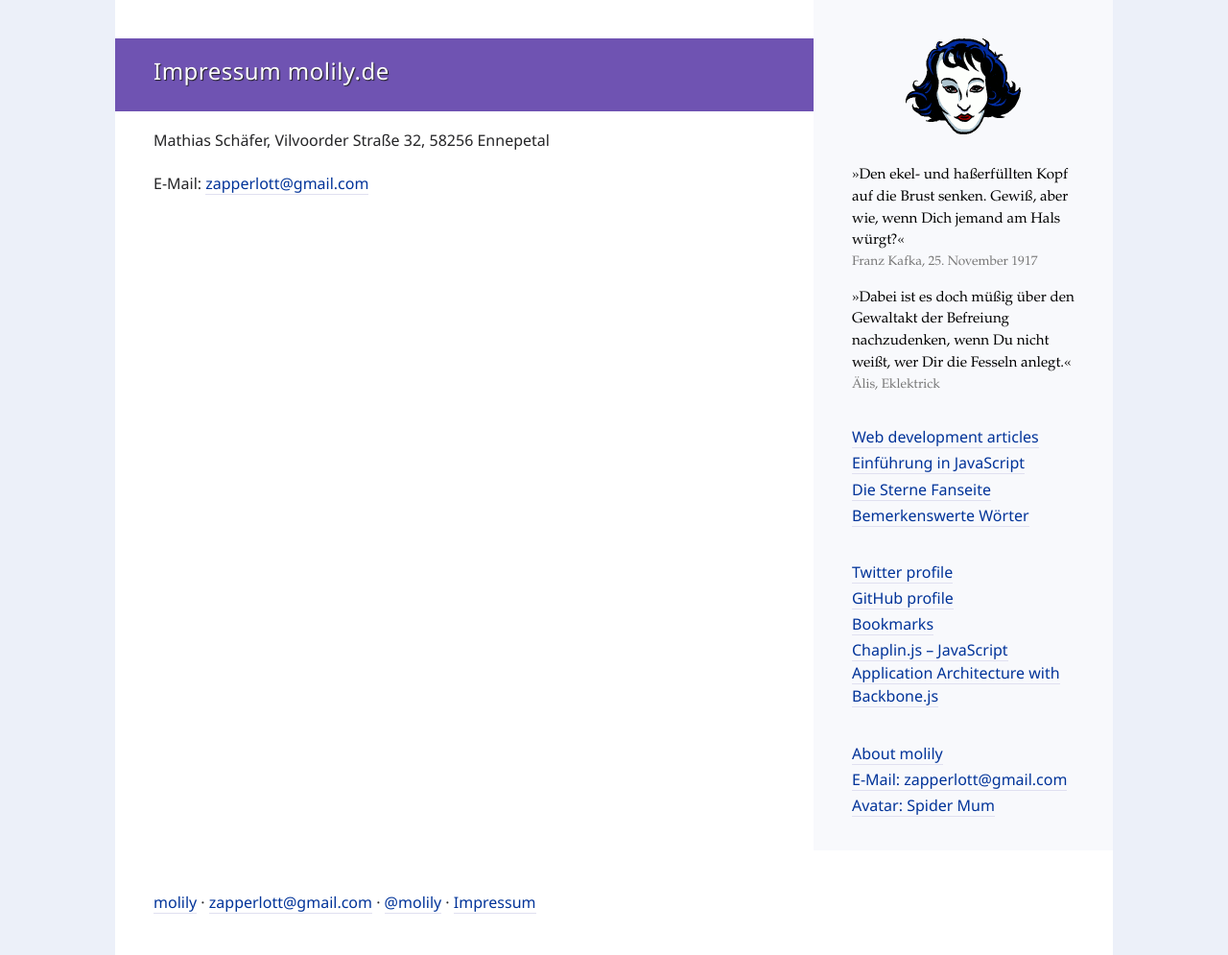
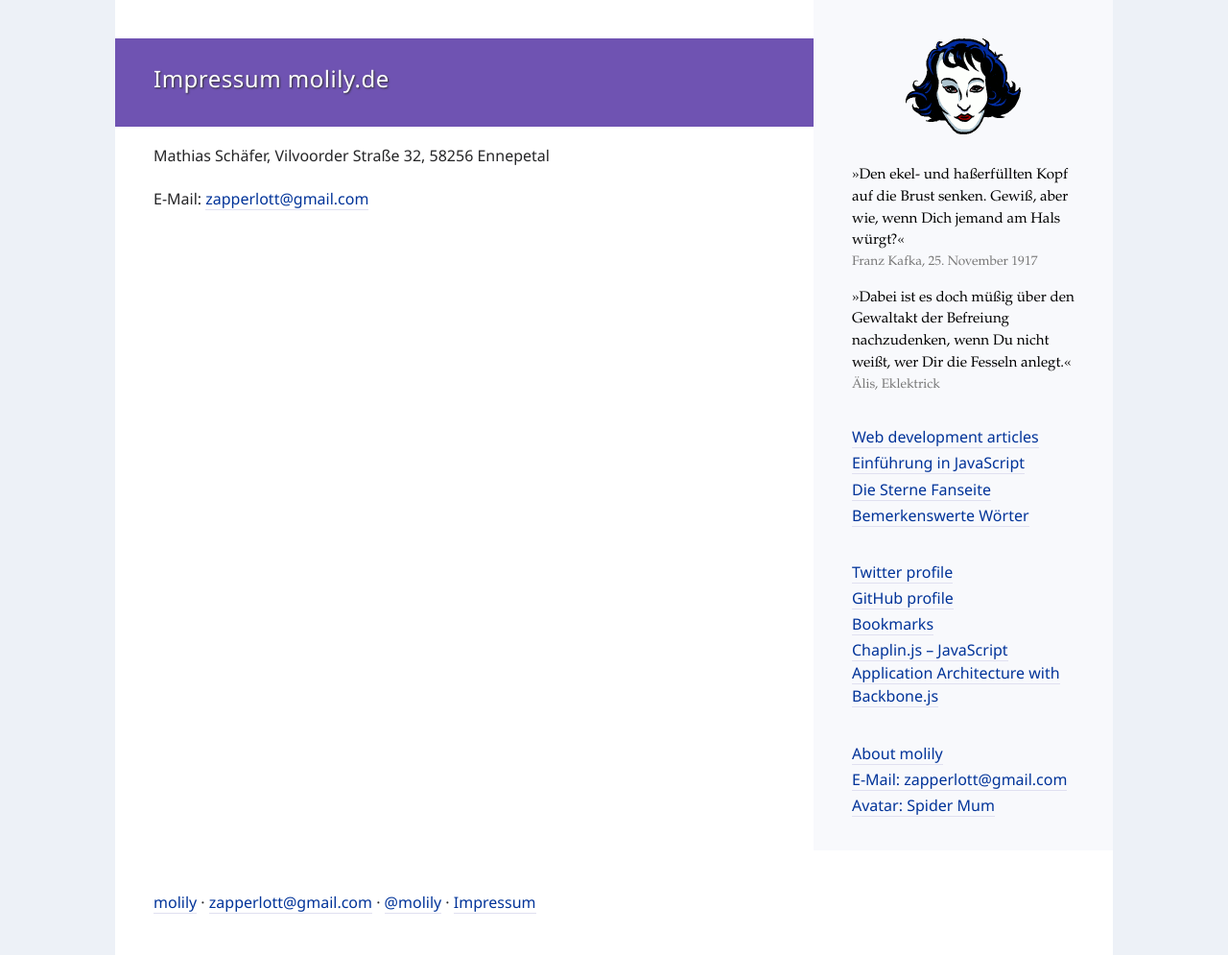
Before and after one commit to molily/molily.de, a Jekyll site: the page built from impressum.html, in a window 1280 px wide. Shown: the whole page at 96% size. Built offline with Jekyll 4.4.1, drawn with Linux system fonts in a browser that asks for light colours; some web fonts are replaced.

Commit message:
Blog layout and styles

```diff
--- a/_includes/post-full.html
+++ b/_includes/post-full.html
@@ -1,5 +1,5 @@
 <header class="post-header">
-  <h1 class="post-title">
+  <h1 class="post-title post-title-full">
     {% if link_full_post %}
       <a href="{{ post.url | prepend: site.baseurl }}">{{ post.title }}</a>
     {% else %}
--- a/css/blog.scss
+++ b/css/blog.scss
@@ -20,7 +20,7 @@
 
 $column-padding: 1rem;
 $column-padding-big: 2.5rem;
-$body-background: hsl($hue2, 50%, 95%);
+$body-background: hsl($hue2, 40%, 95%);
 $wrapper-background: white;
 $col-secondary-background: $highlight-background-color;
 $post-header-background: hsl($hue, 38%, 51%);
@@ -137,13 +137,16 @@
 
 .post-header {
   margin: 0 (-$column-padding) 1rem;
-  padding: $column-padding;
+  padding: 1.5rem $column-padding;
   background-color: $post-header-background;
-  text-shadow: 1px 1px 1px #222;
+  color: white;
+  text-shadow: 1px 1px 2px #333;
 
   @include big {
-    margin: 0 (-$column-padding-big) 1rem;
-    padding: $column-padding $column-padding-big;
+    margin-left: -$column-padding-big;
+    margin-right: -$column-padding-big;
+    padding-left: $column-padding-big;
+    padding-right: $column-padding-big;
   }
 }
 
@@ -156,7 +159,7 @@
   }
 
   &:visited {
-    color: #eaeaea;
+    color: #f0f0f0;
   }
 
   &:focus {
@@ -164,13 +167,10 @@
   }
 }
 
-.post-read-on {
-  white-space: nowrap;
-}
-
 .post-title {
-  margin: 0 0 0.5rem;
-  color: white;
+  margin-top: 0;
+  margin-bottom: 0.5rem;
+  color: inherit;
 
   @include big {
     letter-spacing: 0.5px;
@@ -179,8 +179,11 @@
 
 .post-sup {
   margin-bottom: 0;
-  font-size: 0.89em;
-  color: white;
+  font-size: 0.8em;
+
+  @include big {
+    font-size: 0.9em;
+  }
 }
 
 .post-description {
@@ -198,6 +201,12 @@
   font-weight: normal;
 }
 
+/*
+.post-read-on {
+  white-space: nowrap;
+}
+*/
+
 .post-body {
   & > p:last-child,
   & > ol:last-child,
@@ -208,10 +217,11 @@
 
 .post-short {
   margin-bottom: 2.5rem;
+}
 
-  .post-excerpt {
-    margin-bottom: 0;
-  }
+.post-excerpt {
+  margin-bottom: 0;
+  font-size: 1.1rem;
 }
 
 /**
```
Also changed, not shown: _includes/post-short.html (+9 -12 lines).
